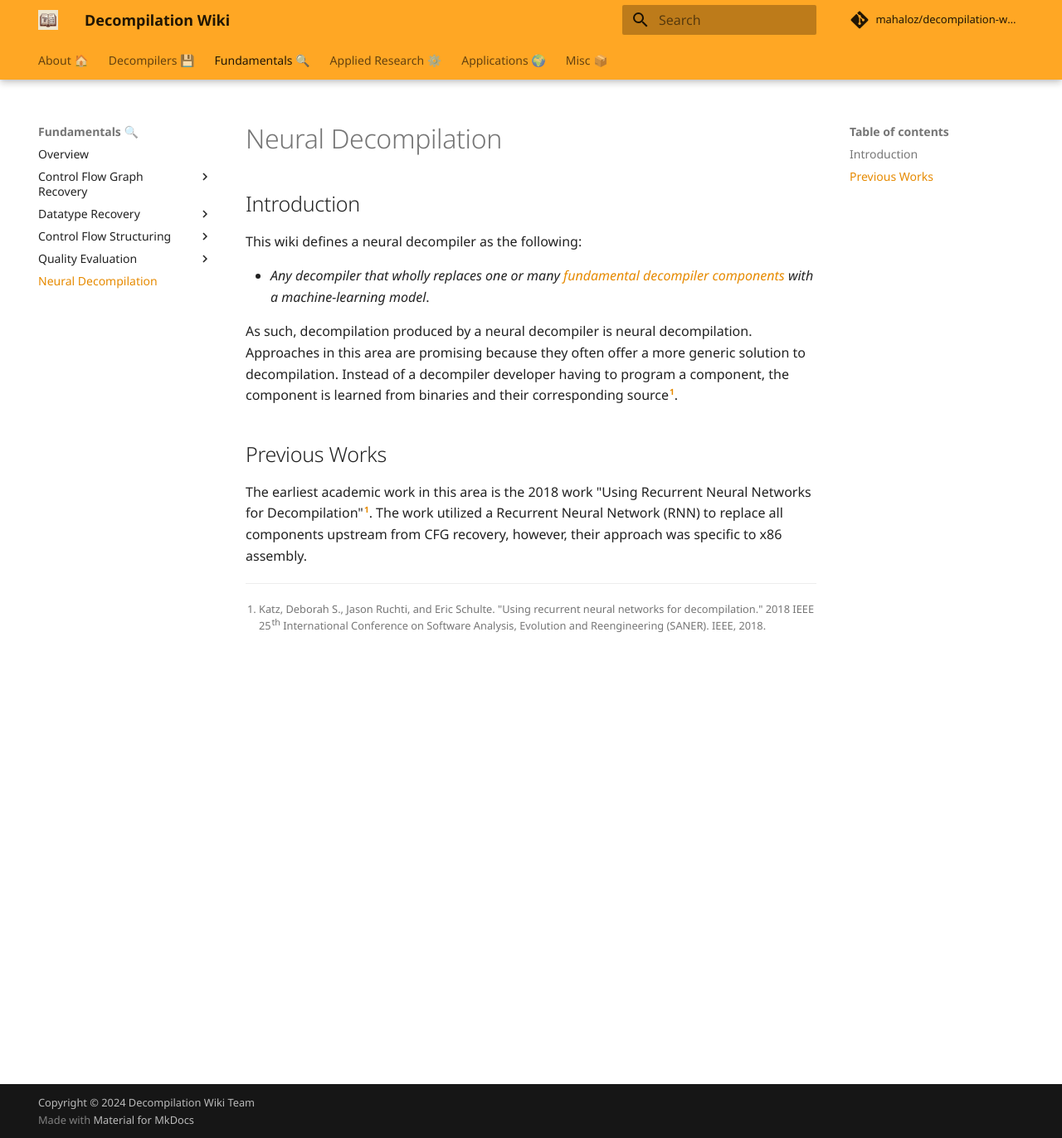
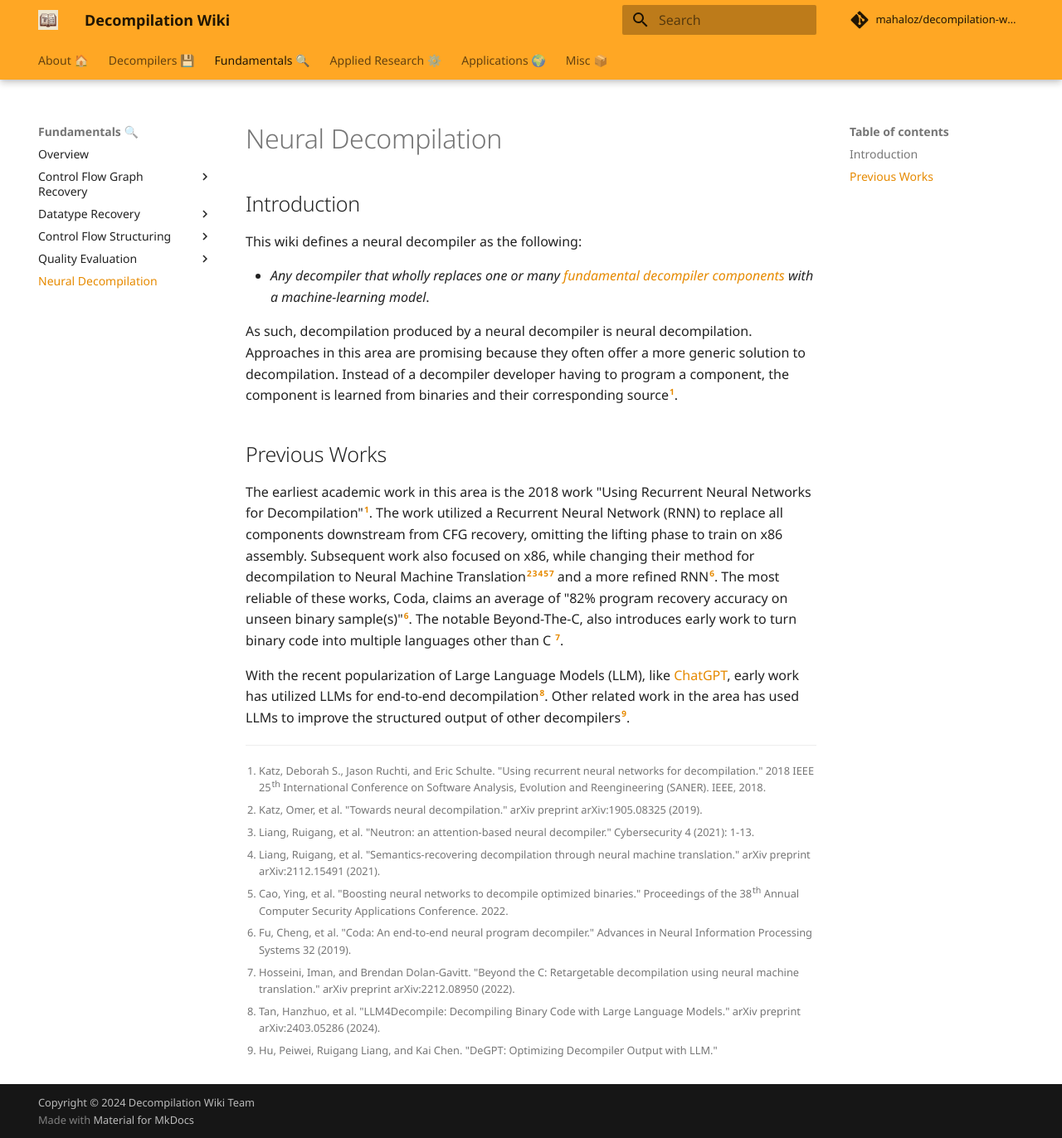
Before and after one commit to mahaloz/decompilation-wiki, an MkDocs documentation site: the page built from docs/fundamentals/neural_decompilation.md, in a window 1280 px wide and 1372 px high. Shown: the whole window at 83% size. Built offline with MkDocs 1.6.1 and Material for MkDocs 9.7.7, drawn with Linux system fonts in a browser that asks for light colours; comment, search, counter and statistics services are not loaded.

Commit message:
Finish neural decomp section

```diff
--- a/docs/fundamentals/neural_decompilation.md
+++ b/docs/fundamentals/neural_decompilation.md
@@ -10,7 +10,21 @@ Instead of a decompiler developer having to program a component, the component i
 
 ## Previous Works
 The earliest academic work in this area is the 2018 work "Using Recurrent Neural Networks for Decompilation"[^1].
-The work utilized a Recurrent Neural Network (RNN) to replace all components upstream from CFG recovery, however, their approach was specific to x86 assembly.
+The work utilized a Recurrent Neural Network (RNN) to replace all components downstream from CFG recovery, omitting the lifting phase to train on x86 assembly.
+Subsequent work also focused on x86, while changing their method for decompilation to Neural Machine Translation[^2][^3][^4][^5][^7] and a more refined RNN[^6].
+The most reliable of these works, Coda, claims an average of "82% program recovery accuracy on unseen binary sample(s)"[^6].
+The notable Beyond-The-C, also introduces early work to turn binary code into multiple languages other than C [^7].
+
+With the recent popularization of Large Language Models (LLM), like [ChatGPT](https://en.wikipedia.org/wiki/ChatGPT), early work has utilized LLMs for end-to-end decompilation[^8].
+Other related work in the area has used LLMs to improve the structured output of other decompilers[^9].
 
 
 [^1]: Katz, Deborah S., Jason Ruchti, and Eric Schulte. "Using recurrent neural networks for decompilation." 2018 IEEE 25th International Conference on Software Analysis, Evolution and Reengineering (SANER). IEEE, 2018.
+[^2]: Katz, Omer, et al. "Towards neural decompilation." arXiv preprint arXiv:1905.08325 (2019).
+[^3]: Liang, Ruigang, et al. "Neutron: an attention-based neural decompiler." Cybersecurity 4 (2021): 1-13.
+[^4]: Liang, Ruigang, et al. "Semantics-recovering decompilation through neural machine translation." arXiv preprint arXiv:2112.15491 (2021).
+[^5]: Cao, Ying, et al. "Boosting neural networks to decompile optimized binaries." Proceedings of the 38th Annual Computer Security Applications Conference. 2022.
+[^6]: Fu, Cheng, et al. "Coda: An end-to-end neural program decompiler." Advances in Neural Information Processing Systems 32 (2019).
+[^7]: Hosseini, Iman, and Brendan Dolan-Gavitt. "Beyond the C: Retargetable decompilation using neural machine translation." arXiv preprint arXiv:2212.08950 (2022).
+[^8]: Tan, Hanzhuo, et al. "LLM4Decompile: Decompiling Binary Code with Large Language Models." arXiv preprint arXiv:2403.05286 (2024).
+[^9]: Hu, Peiwei, Ruigang Liang, and Kai Chen. "DeGPT: Optimizing Decompiler Output with LLM."
```
